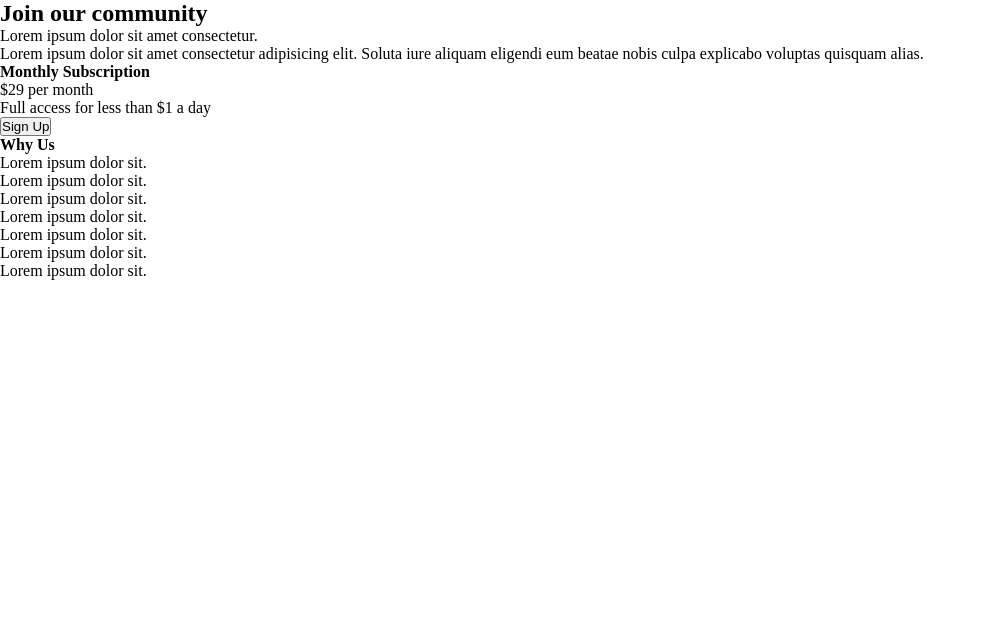
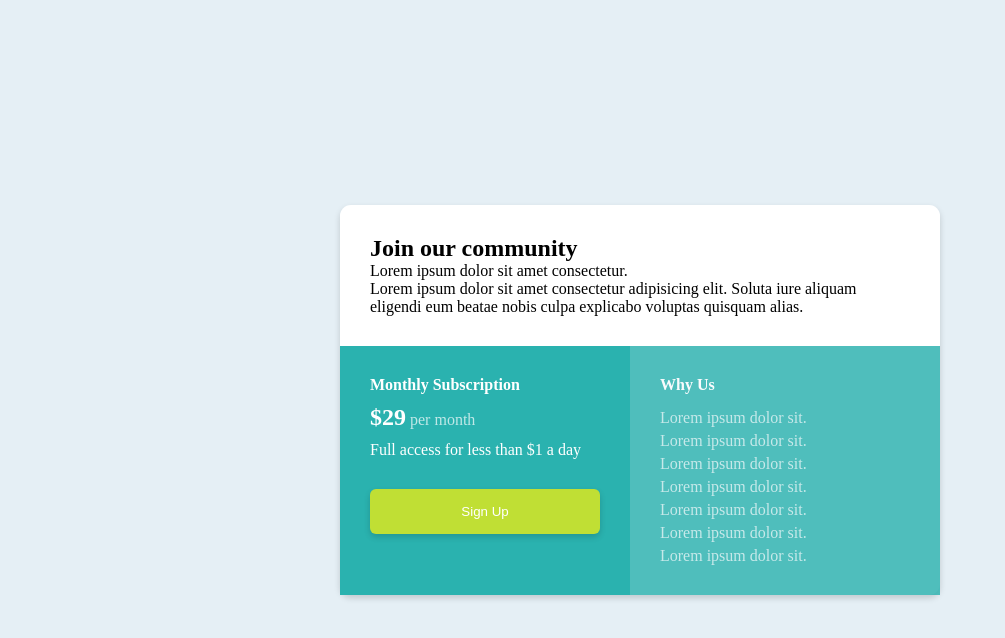
Before and after one commit to elenstep/single-price-grid, a plain HTML site: page index.html in a window 1280 px wide. Shown: the whole page, without its empty margins (0-1005 px from the left). Drawn offline with Linux system fonts and the light colour scheme.

Commit message:
style website

```diff
--- a/index.html
+++ b/index.html
@@ -24,7 +24,9 @@
       <div class="article-bottom">
         <div class="article-bottom-left">
           <h4 class="article-bottom-left-title">Monthly Subscription</h4>
-          <p class="article-bottom-left-paragraph">$29 <span>per month</span></p>
+          <p class="article-bottom-left-paragraph"><span class="article-bottom-price">$29</span> <span
+              class="article-bottom-per-month">per month</span>
+          </p>
           <p class="article-bottom-left-paragraph">Full access for less than $1 a day</p>
           <button class="article-btn">Sign Up</button>
         </div>
--- a/style.css
+++ b/style.css
@@ -3,3 +3,82 @@
     padding: 0;
     box-sizing: border-box;
 }
+
+.page-container {
+    height: 100vh;
+    width: 100%;
+    display: flex;
+    justify-content: center;
+    align-items: center;
+    background-color: hsl(204, 43%, 93%);
+}
+
+.article {
+    border-radius: 11px;
+    box-shadow: 0 3px 6px rgba(0, 0, 0, 0.16);
+    max-width: 600px;
+    width: 100%;
+}
+
+.article-top {
+    background-color: #fff;
+    padding: 30px;
+    border-top-left-radius: 11px;
+    border-top-right-radius: 11px;
+}
+
+.article-bottom {
+    border-bottom-left-radius: 11px;
+    border-bottom-right-radius: 11px;
+    display: flex;
+}
+
+.article-bottom-right {
+    flex: 1;
+    padding: 30px 50px 30px 30px;
+    background-color: hsl(179, 62%, 43%);
+    opacity: 0.8;
+    color: #fff;
+}
+
+.article-bottom-left {
+    flex: 1;
+    padding: 30px;
+    background-color: hsl(179, 62%, 43%);
+    color: #fff;
+}
+
+.article-bottom-right-paragraph {
+    opacity: 0.7;
+    margin-top: 5px;
+}
+
+.article-bottom-right-title {
+    margin-bottom: 15px;
+}
+
+.article-btn {
+    background-color: hsl(71, 73%, 54%);
+    border: none;
+    box-shadow: 0 3px 6px rgba(0, 0, 0, 0.16);
+    border-radius: 6px;
+    width: 100%;
+    padding-top: 15px;
+    padding-bottom: 15px;
+    margin-top: 30px;
+    color: #fff;
+    cursor: pointer;
+}
+
+.article-bottom-left-paragraph {
+    margin-top: 10px;
+}
+
+.article-bottom-price {
+    font-size: 24px;
+    font-weight: 600;
+}
+
+.article-bottom-per-month {
+    opacity: 0.7;
+}
```
